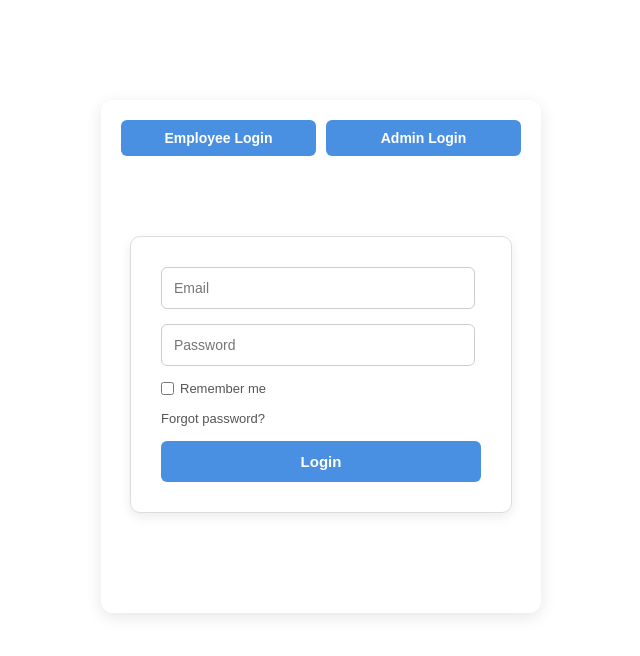
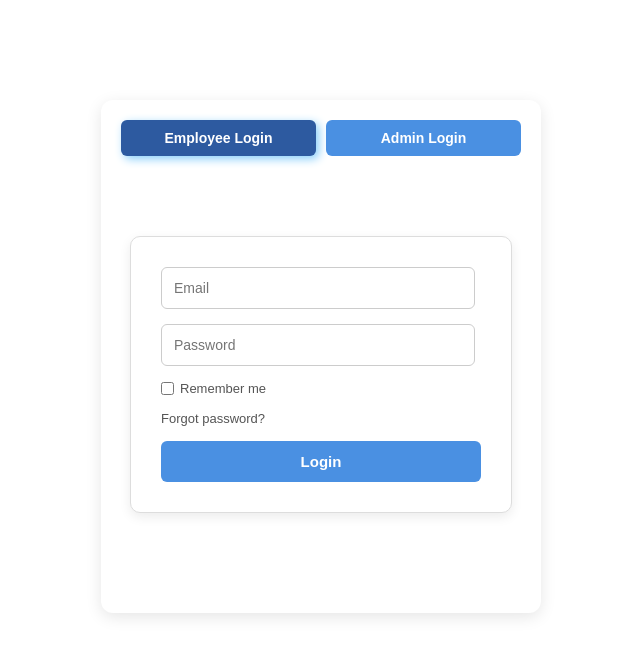
Before and after one commit to Udaylol/Managely, a React app in the folder FrontEnd/: page / in a window 1280 px wide. Shown: the top 656 px of the page, without its empty margins (319-959 px from the left). Built offline with nearby package versions, Linux system fonts and the light colour scheme; the HTML template or start-up script is replaced by a standard one.

Commit message:
improved css

```diff
--- a/FrontEnd/src/components/Auth/Auth.css
+++ b/FrontEnd/src/components/Auth/Auth.css
@@ -1,4 +1,3 @@
-/* Outer container */
 .authContainer {
   width: 400px;
   margin: 100px auto;
@@ -15,7 +14,6 @@
   margin-bottom: 20px;
 }
 
-/* Toggle buttons */
 .employeeBtn,
 .adminBtn {
   flex: 1;
@@ -50,3 +48,8 @@
 .formContainer {
   margin-top: 10px;
 }
+
+.selected {
+  background: #2d5aa0;
+  box-shadow: 3px 3px 10px lightskyblue;
+}
--- a/FrontEnd/src/components/Auth/Auth.jsx
+++ b/FrontEnd/src/components/Auth/Auth.jsx
@@ -9,8 +9,17 @@ function Auth() {
     <>
       <div className="authContainer">
         <div className="header">
-          <button className="employeeBtn" onClick={() => setLoginType("employee")}>Employee Login</button>
-          <button className="adminBtn" onClick={() => setLoginType("admin")}>Admin Login</button>
+          <button className={`employeeBtn ${loginType === "employee" ? "selected" : ""}`}
+            onClick={() => setLoginType("employee")}
+          >
+            Employee Login
+          </button>
+          <button
+            className={`adminBtn ${loginType === "admin" ? "selected" : ""}`}
+            onClick={() => setLoginType("admin")}
+          >
+            Admin Login
+          </button>
         </div>
 
         <div className="formContainer">
```
